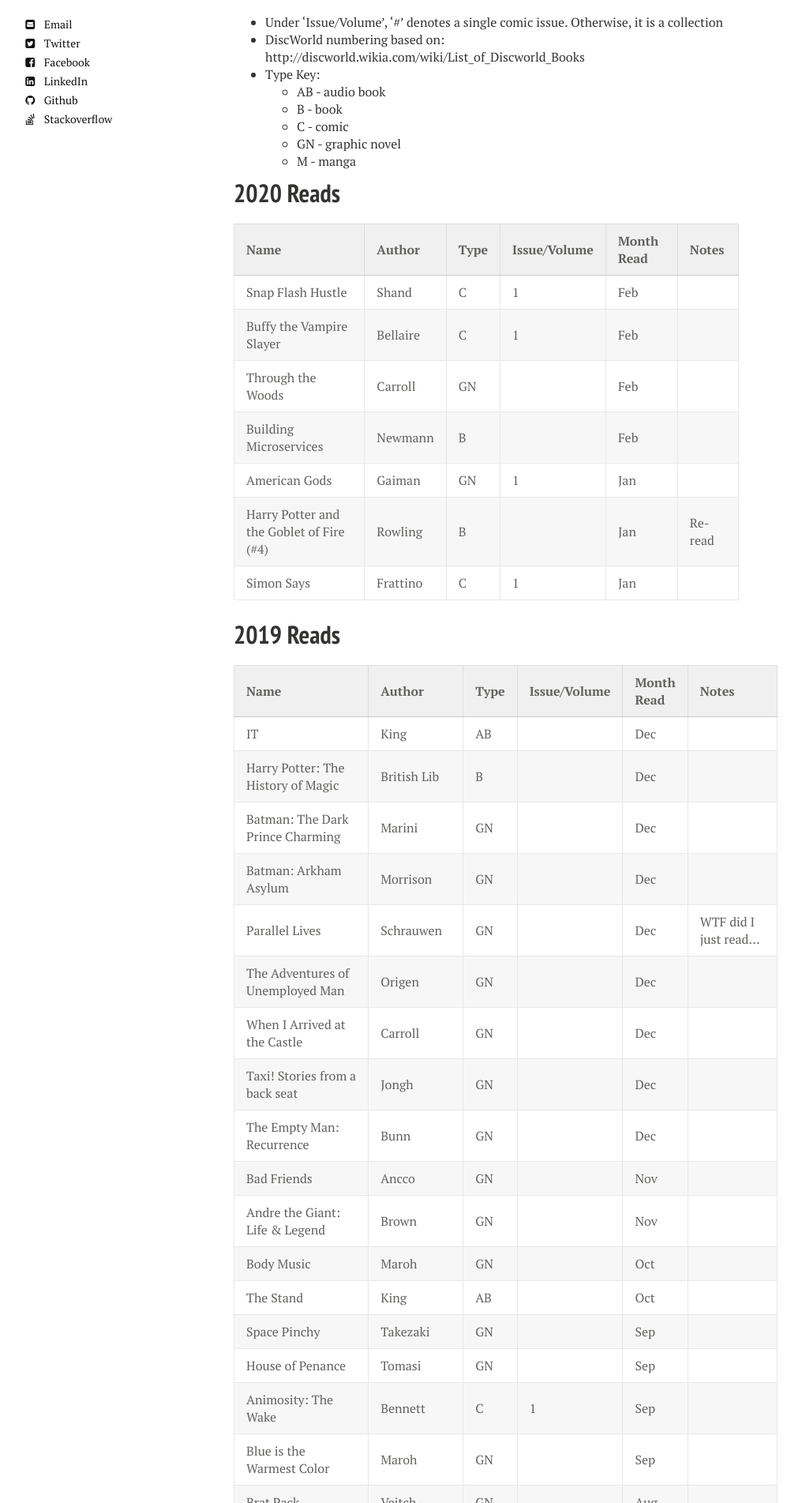
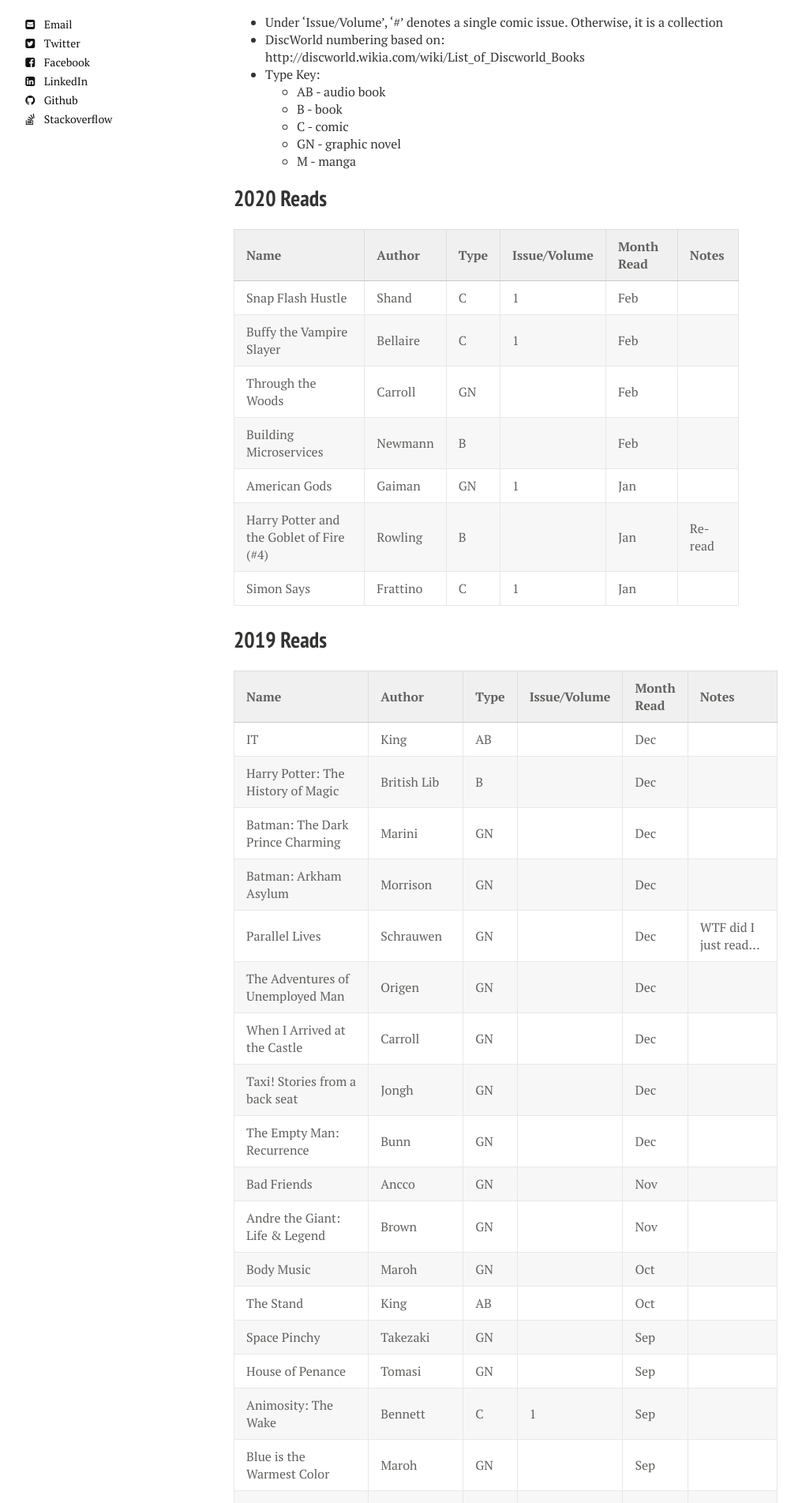
Before and after one commit to calebwherry/calebwherry.github.io, a Jekyll site: the page built from _posts/2020-01-01-My-Reads.md, in a window 1280 px wide. Shown: the part 520-2423 px from the top of the page at 79% size, without its empty margins (24-1040 px from the left). Built offline with Jekyll 4.4.1, drawn with Linux system fonts in a browser that asks for light colours; nearby versions of some CDN libraries; comment, search, counter and statistics services are not loaded.

Commit message:
Changed header for years

```diff
--- a/_posts/2020-01-01-My-Reads.md
+++ b/_posts/2020-01-01-My-Reads.md
@@ -33,7 +33,7 @@
     * GN - graphic novel
     * M - manga
 
-# 2020 Reads
+## 2020 Reads
 
 | Name                                           | Author         | Type  | Issue/Volume | Month Read   | Notes                                         |
 |:-----------------------------------------------|:---------------|:------|:-------------|:-------------|:----------------------------------------------|
@@ -45,7 +45,7 @@
 | Harry Potter and the Goblet of Fire (#4)       | Rowling        | B     |              | Jan          | Re-read                                       |
 | Simon Says                                     | Frattino       | C     | 1            | Jan          |                                               |
 
-# 2019 Reads
+## 2019 Reads
 
 | Name                                           | Author         | Type  | Issue/Volume | Month Read   | Notes                                         |
 |:-----------------------------------------------|:---------------|:------|:-------------|:-------------|:----------------------------------------------|
@@ -171,7 +171,7 @@
 | The End of the Fucking World                   | Forsman        | GN    |              | Jan          |                                               |
 | Origin                                         | Brown          | B     |              | Jan          |                                               |
 
-# 2018 Reads
+## 2018 Reads
 
 | Name                                           | Author         | Type  | Issue/Volume | Month Read   | Notes                                         |
 |:-----------------------------------------------|:---------------|:------|:-------------|:-------------|:----------------------------------------------|
```
